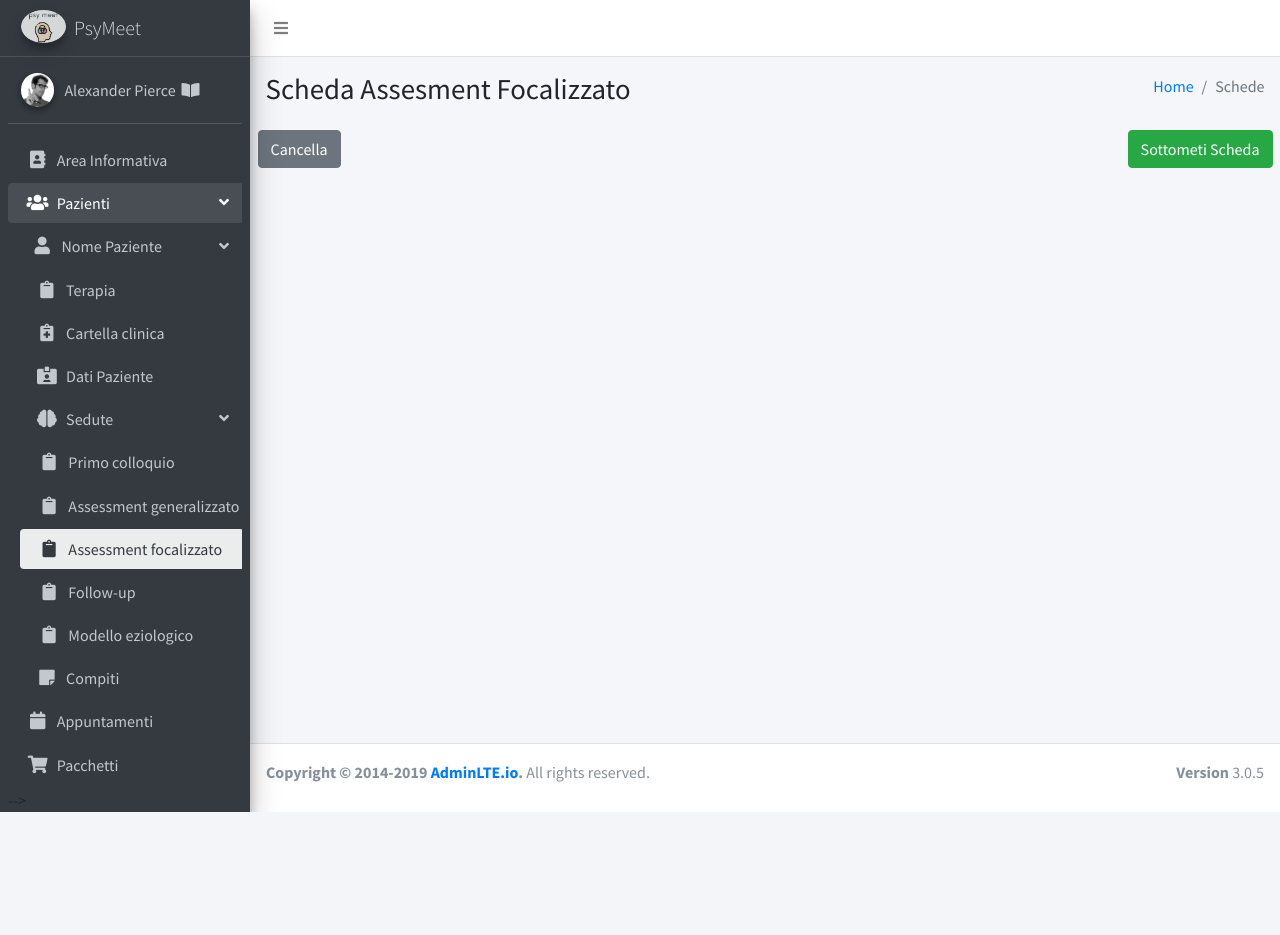
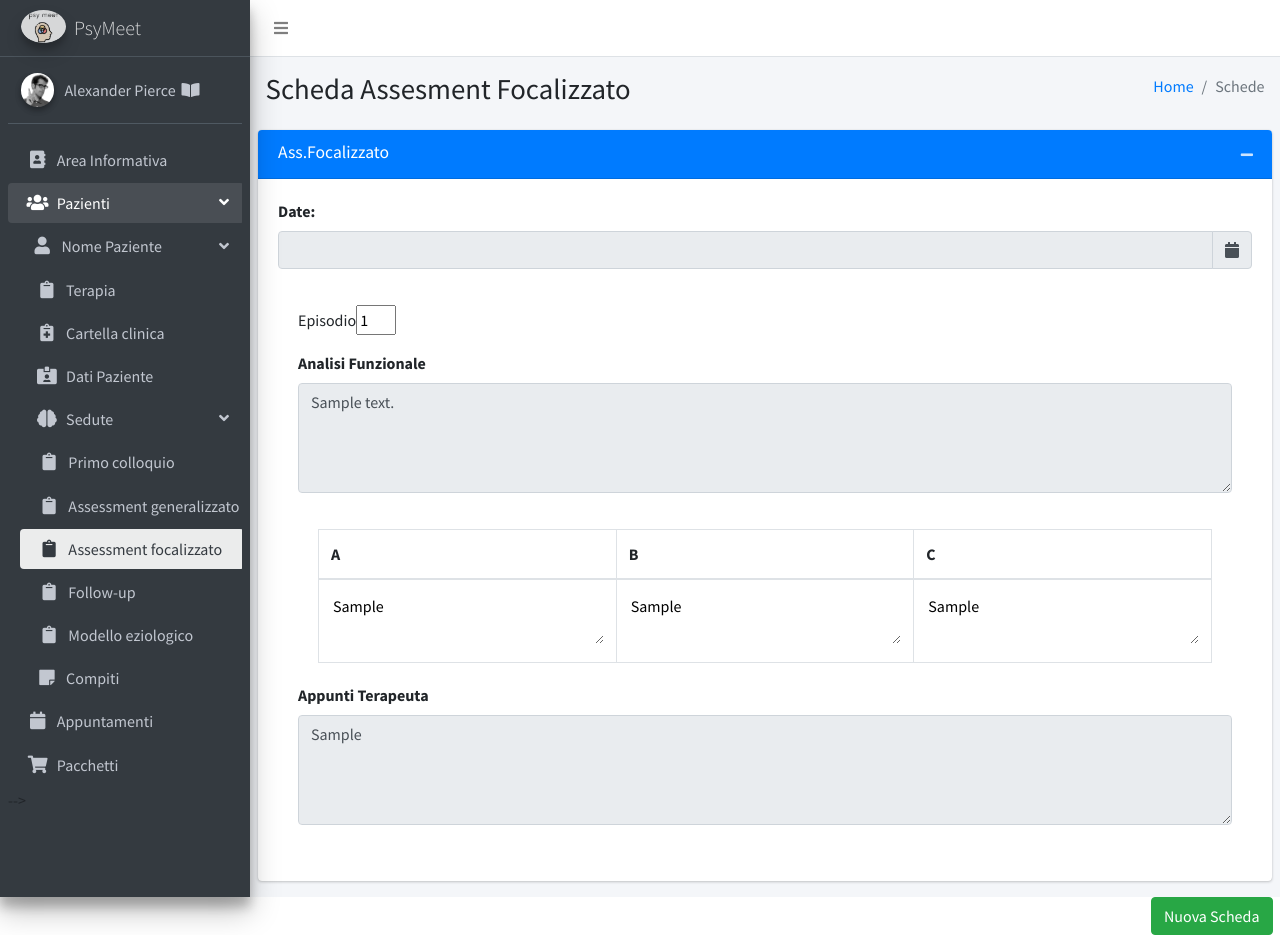
Before and after one commit to Mighelxd/PsyMeet-C12, a PHP site: page /SchedaAssessmentFocalizzato.php in a window 1280 px wide. Before the commit the page ends 812 px from the top, so only its background shows below. Run offline with PHP 8.4, Linux system fonts and the light colour scheme; the visitor is signed in with stand-in values (Sample User, id 1); tables that the repository leaves empty hold one stand-in row (values such as "Sample post"); lists and menus that the app fills with data are empty; some libraries are stand-ins or nearby versions.

Commit message:
Aggiunto i control sedute per la scheda assessment focalizzato - aggiunti css e js per ass.focalizzato

```diff
--- a/applicationLogic/SeduteControl.php
+++ b/applicationLogic/SeduteControl.php
@@ -3,13 +3,15 @@
   static function recuperaScheda($tipo){
     if($tipo == 'SchedaAssessmentFocalizzato'){
       $cfProf = 'RSSMRC80R12H703U';
-      $arrAtt = array("id_scheda"=>'1',"id_scheda"=>'2');
+      $arrAtt = array("id_terapia"=>'1');
       $scheda = array();
       $episodi = array();
       $schedaConEpisodi = array();
 
       $datiScheda = DatabaseInterface::selectQueryByAtt($arrAtt,SchedaAssessmentFocalizzato::$tableName);
       while($row = $datiScheda->fetch_array()){
+        $scheda = array();
+        $episodi = array();
         $sc = new SchedaAssessmentFocalizzato($row[0], $row[1], $row[2], $row[3], $row[4]);
         $scheda[] = $sc;
         $attEp = array("id_scheda"=>$sc->getIdScheda());
@@ -18,9 +20,9 @@
           $ep = new episodio($rowEp[0], $rowEp[1], $rowEp[2], $rowEp[3], $rowEp[4], $rowEp[5], $rowEp[6], $rowEp[7]);
           $episodi[] = $ep;
         }
+        $scheda[] = $episodi;
+        $schedaConEpisodi[] = $scheda;
       }
-      $schedaConEpisodi[] = $scheda;
-      $schedaConEpisodi[] = $episodi;
       return $schedaConEpisodi;
     }
   }
--- /dev/null
+++ b/dist/css/sedute.css
@@ -0,0 +1,5 @@
+.textABC{
+  width:100%;
+  height:100%;
+  border:none;
+}
--- a/interface/Professionista/SchedaAssessmentFocalizzato.php
+++ b/interface/Professionista/SchedaAssessmentFocalizzato.php
@@ -7,6 +7,9 @@
 include '../../applicationLogic/SeduteControl.php';
 
 $scheda = SeduteControl::recuperaScheda('SchedaAssessmentFocalizzato');
+
+$idSchedaCorr = $_SESSION['idSchedaCorr'];
+
  ?>
 
 <!DOCTYPE html>
@@ -28,6 +31,8 @@
   <link href="https://fonts.googleapis.com/css?family=Source+Sans+Pro:300,400,400i,700" rel="stylesheet">
   <link rel="stylesheet" href="../../plugins/tempusdominus-bootstrap-4/css/tempusdominus-bootstrap-4.min.css">
   <link rel="stylesheet" href="../../dist/css/adminlte.min.css">
+  <!-- Stile textarea sedute -->
+  <link rel="stylesheet" href="../../dist/css/sedute.css">
 </head>
 <body class="hold-transition sidebar-mini">
 <!-- Site wrapper -->
@@ -218,7 +223,7 @@
     <section class="content">
       <div class="row">
         <div class="col-md-12">
-          <?php for($i=0;$i<count($scheda[0]);$i++){ ?>
+          <?php for($i=0;$i<count($scheda);$i++){ ?>
           <div class="card card-primary">
             <div class="card-header">
               <h3 class="card-title">Ass.Focalizzato</h3>
@@ -233,24 +238,24 @@
               <div class="form-group">
                 <label>Date:</label>
                   <div class="input-group date" id="reservationdate" data-target-input="nearest">
-                      <?php $date=date_create($scheda[0][$i]->getData()); $dS = date_format($date,"d/m/Y"); ?>
-                      <input type="text" value='<?php echo $dS; ?>' class="form-control datetimepicker-input" data-target="#reservationdate">
+                      <?php $date=date_create($scheda[$i][0]->getData()); $dS = date_format($date,"d/m/Y"); ?>
+                      <input type="text" name="dateScheda" value='<?php echo $dS; ?>' class="form-control datetimepicker-input" data-target="#reservationdate" readonly/>
                       <div class="input-group-append" data-target="#reservationdate" data-toggle="datetimepicker">
                           <div class="input-group-text"><i class="fa fa-calendar"></i></div>
                       </div>
                   </div>
               </div>
 
-            <?php for($j=0;$j<count($scheda[1]);$j++){ ?>
+
+              <?php if($scheda[$i][0]->getData() == date("Y,m,d")){ ?>
+                <button type="button" class="btn btn-block btn-primary" onclick="addEp();" style="width: 100px">+ episodio</button>
+              <?php } ?>
+              <?php for($j=0;$j<count($scheda[$i][1]);$j++){ ?>
             <div class="card-body">
+              <p>Episodio<input type="number" name ="numero" value='<?php echo $scheda[$i][1][$j]->getNum(); ?>' min="1" max="10" style="width:40px" readonly/></p>
               <div class="form-group">
-                <label for="inputDescription">Episodio <?php echo $scheda[1][$j]->getNum(); ?></label>
-                  <button type="button" class="btn btn-block btn-primary" style="width: 50px">+</button>
-
-              </div>
-              <div class="form-group">
-                <label for="inputDescription">Analisi Funzionale EP.<?php echo $scheda[1][$j]->getNum(); ?></label>
-                <textarea id="inputDescription" class="form-control" rows="4"><?php echo $scheda[1][$j]->getAnalisiFun(); ?></textarea>
+                <label for="inputDescription">Analisi Funzionale</label>
+                <textarea id="inputDescription" name="analisi" class="form-control" rows="4" readonly><?php echo $scheda[$i][1][$j]->getAnalisiFun(); ?></textarea>
               </div>
               <div class="form-group">
                 <div class="card-body">
@@ -264,9 +269,9 @@
                     </thead>
                     <tbody>
                       <tr>
-                        <td><?php echo $scheda[1][$j]->getMA(); ?></td>
-                        <td><?php echo $scheda[1][$j]->getMB(); ?></td>
-                        <td><?php echo $scheda[1][$j]->getMC(); ?></td>
+                        <td><textarea name="a" class="textABC" readonly><?php echo $scheda[$i][1][$j]->getMA(); ?></textarea></td>
+                        <td><textarea name="b" class="textABC" readonly><?php echo $scheda[$i][1][$j]->getMB(); ?></textarea></td>
+                        <td><textarea name="c" class="textABC" readonly><?php echo $scheda[$i][1][$j]->getMC(); ?></textarea></td>
                       </tr>
                     </tbody>
                   </table>
@@ -275,43 +280,67 @@
 
 
               <div class="form-group">
-                <label for="inputClientCompany">Appunti Terapeuta</label>
-                <textarea id="inputDescription" class="form-control" rows="4"><?php echo $scheda[1][$j]->getAppunti(); ?></textarea>
+                <label for="appunti">Appunti Terapeuta</label>
+                <textarea id="appunti" name="appunti" class="form-control" rows="4" readonly><?php echo $scheda[$i][1][$j]->getAppunti(); ?></textarea>
               </div>
 
             </div>
             <!-- /.card-body -->
+            <?php if($scheda[$i][0]->getData() == date("Y,m,d")){ ?>
+            <div class="col-12">
+              <a href="#" class="btn btn-secondary">Cancella episodio</a>
+              <input type="submit" value="Modifica episodio" class="btn btn-success" style=" float: right">
+            </div>
+          <?php } ?>
           </div>
           <?php } ?>
-          <!-- /.card -->
+          <!-- /.card fine episodi-->
         </div>
       </div>
     <?php } ?>
 
+    <div class="card card-primary" id="newScheda" hidden>
+      <div class="card-header">
+        <h3 class="card-title">Ass.Focalizzato</h3>
+        <div class="card-tools">
+          <button type="button" class="btn btn-tool" data-card-widget="collapse" data-toggle="tooltip" title="Collapse">
+            <i class="fas fa-minus"></i>
+          </button>
+        </div>
       </div>
-      <div class="row">
-
-
-
-
-      </div>
+      <div class="card-body">
+        <div class="form-group">
+      <!--  <form method="post" action="../../applicationLogic/SeduteControlForm.php">-->
+          <label>Date:</label>
+          <div class="input-group date" id="reservationdate" data-target-input="nearest">
+              <input type="text" id="da" name="dateScheda" class="form-control datetimepicker-input" data-target="#reservationdate"/>
+              <div class="input-group-append" data-target="#reservationdate" data-toggle="datetimepicker">
+                  <div class="input-group-text"><i class="fa fa-calendar"></i></div>
+              </div>
+          </div>
+          <input type="text" id="idTerapia" name="idTerapia" value="1" hidden/>
+          <button type="button" class="btn btn-success" id="btnAddScheda" onclick="saveScheda(document.getElementById('da').value,document.getElementById('idTerapia').value)" style=" float: right">Aggiungi Scheda</button>
+      <!--  </form>-->
+        </div>
+        <input id="hideIdScheda" hidden/>
+        <button type="button" id="btnAddEp" class="btn btn-block btn-primary" onclick="newEp(document.getElementById('hideIdScheda').value)" style="width: 100px"/hidden>+ episodio</button>
+        <div class="card-body" id="episodio"><!--inizio episodi-->
+          <form method="post" id="episodio" action="../../applicationLogic/SeduteControlForm.php"></form>
+        <!-- /.card fine episodi
+        </div>
+        <div class="col-12">
+          <input type="submit" name="action" value="addScheda" class="btn btn-success" style=" float: right">
+        </div>-->
+      </div><!-- Fine scheda aggiungi-->
+    <!--</form>-->
+    </div>
     </section>
     <div class="col-12">
-      <a href="#" class="btn btn-secondary">Cancella</a>
-        <input type="submit" value="Sottometi Scheda" class="btn btn-success" style=" float: right">
+      <button class="btn btn-success" id="btnNew" onclick="viewScheda();" style=" float: right">Nuova Scheda</button>
     </div>
     <!-- /.content -->
   </div>
   <!-- /.content-wrapper -->
-
-  <footer class="main-footer">
-    <div class="float-right d-none d-sm-block">
-      <b>Version</b> 3.0.5
-    </div>
-    <strong>Copyright &copy; 2014-2019 <a href="http://adminlte.io">AdminLTE.io</a>.</strong> All rights
-    reserved.
-  </footer>
-
   <!-- Control Sidebar -->
   <aside class="control-sidebar control-sidebar-dark">
     <!-- Control sidebar content goes here -->
@@ -340,6 +369,7 @@
    })
 </script>
 <!-- date-range-picker -->
-
+<!--script bottoni -->
+<script src="../../dist/js/sedute.js"></script>
 </body>
 </html>
```
Also changed, not shown: applicationLogic/SeduteControlForm.php (added, +53 -0 lines), dist/js/sedute.js (added), storage/DatabaseInterface.php.
